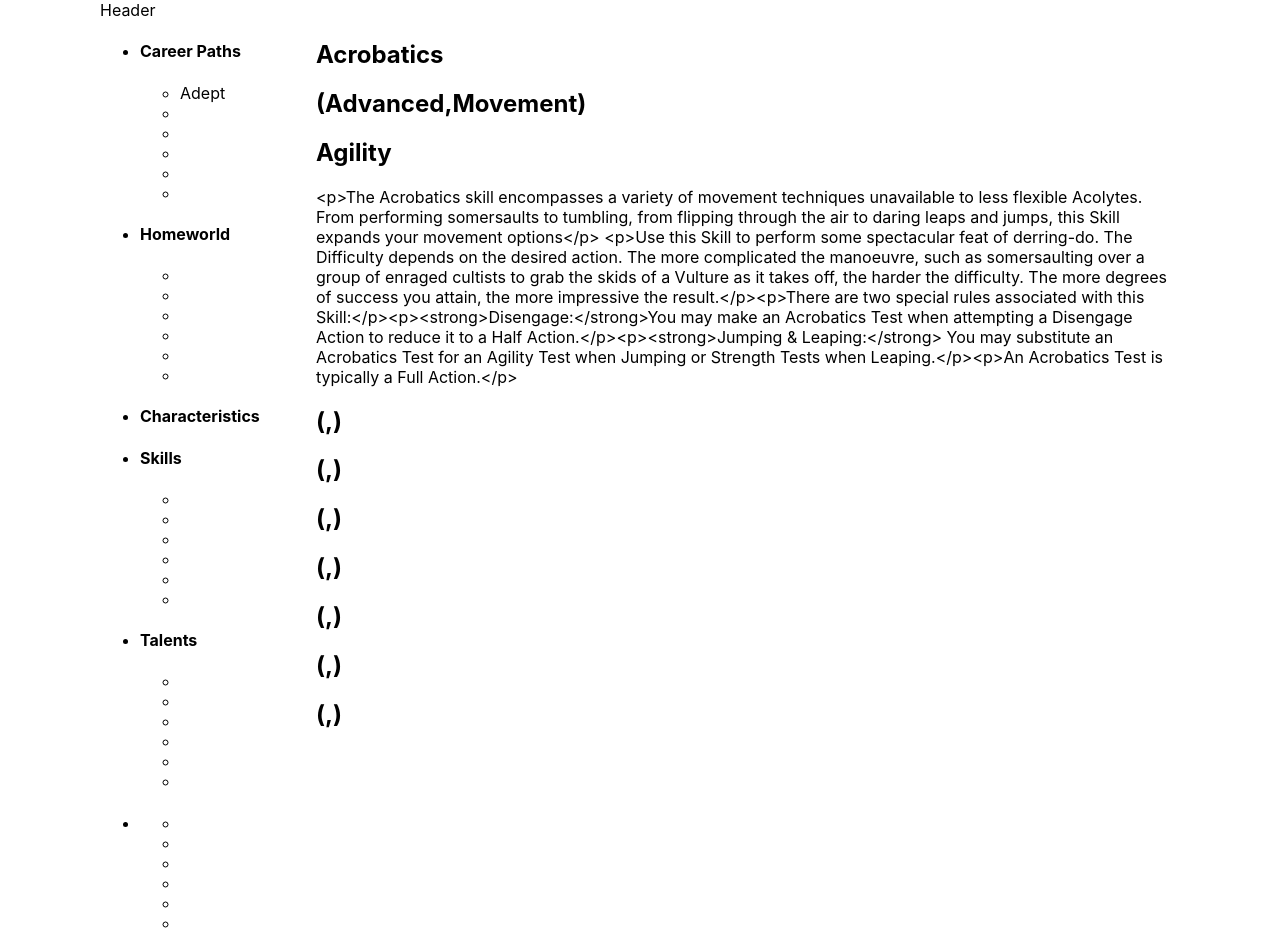
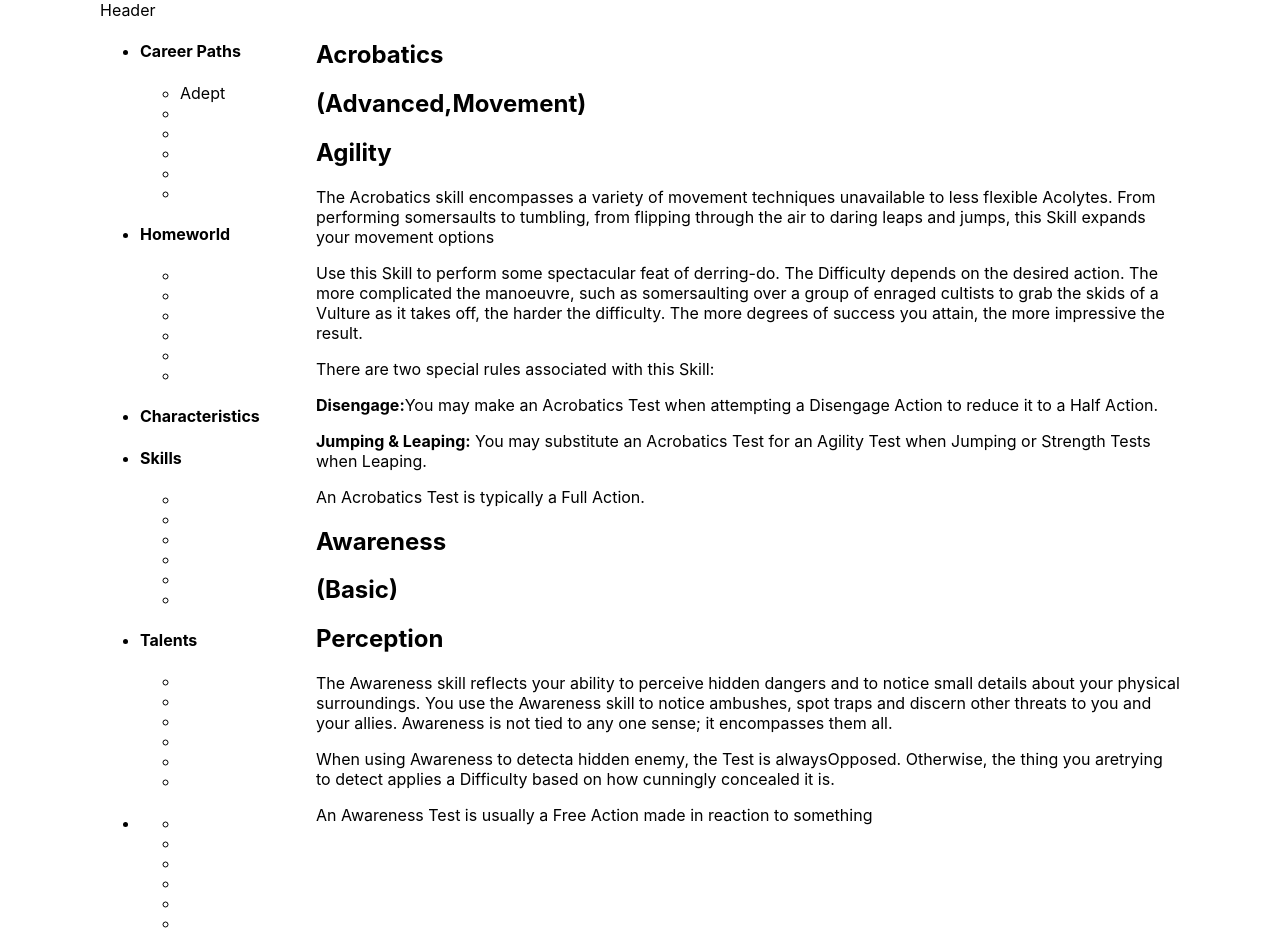
Before and after one commit to ccooper2382/Dark-Heresy-Next, a Next.js app: page /Character-Creation/Skills in a window 1280 px wide. Built offline with nearby package versions, Linux system fonts and the light colour scheme.

Commit message:
Add files via upload

```diff
--- a/pages/Character-Creation/Skills/Skills-Tile.jsx
+++ b/pages/Character-Creation/Skills/Skills-Tile.jsx
@@ -1,14 +1,20 @@
 import React from 'react';
 
 function SkillsTile({name, type, characteristic, descriptor, description}) {
+
+    let descriptiveVariableName = '';
+
+    if (descriptor) {
+        descriptiveVariableName = type + "," + descriptor;
+    } else {
+        descriptiveVariableName = type;
+    }
     return (
         <div>
             <h1>{name}</h1>
-            <h1>({type},{descriptor})</h1>
+            <h1>({descriptiveVariableName})</h1>
             <h2>{characteristic}</h2>
-            <div>
-                {description}
-            </div>
+            <div dangerouslySetInnerHTML={{__html: description}} />
         </div>
     );
 }
--- a/public/skills.js
+++ b/public/skills.js
@@ -33,54 +33,28 @@ const skills = [
             "Action.</p>"
     },
     {
-        "name": "",
-        "type": "",
-        "characteristic": "",
+        "name": "Awareness",
+        "type": "Basic",
+        "characteristic": "Perception",
         "descriptor": "",
-        "description": ""
-    },
-    {
-        "name": "",
-        "type": "",
-        "characteristic": "",
-        "descriptor": "",
-        "description": ""
-    },
-    {
-        "name": "",
-        "type": "",
-        "characteristic": "",
-        "descriptor": "",
-        "description": ""
-    },
-    {
-        "name": "",
-        "type": "",
-        "characteristic": "",
-        "descriptor": "",
-        "description": ""
-    },
-    {
-        "name": "",
-        "type": "",
-        "characteristic": "",
-        "descriptor": "",
-        "description": ""
-    },
-    {
-        "name": "",
-        "type": "",
-        "characteristic": "",
-        "descriptor": "",
-        "description": ""
-    },
-    {
-        "name": "",
-        "type": "",
-        "characteristic": "",
-        "descriptor": "",
-        "description": ""
+        "description": "<p>The Awareness skill reflects your " +
+            "ability to perceive hidden dangers " +
+            "and to notice small details about your " +
+            "physical surroundings. You use the " +
+            "Awareness skill to notice ambushes, " +
+            "spot traps and discern other threats to " +
+            "you and your allies. Awareness is not " +
+            "tied to any one sense; it encompasses " +
+            "them all.</p>" +
+            "<p>When using Awareness to detect" +
+            "a hidden enemy, the Test is always" +
+            "Opposed. Otherwise, the thing you are" +
+            "trying to detect applies a Difficulty based " +
+            "on how cunningly concealed it is.</p>" +
+            "<p>An Awareness Test is usually a Free " +
+            "Action made in reaction to something</p>"
     }
+
 ]
 
 export function getSkills() {
```
